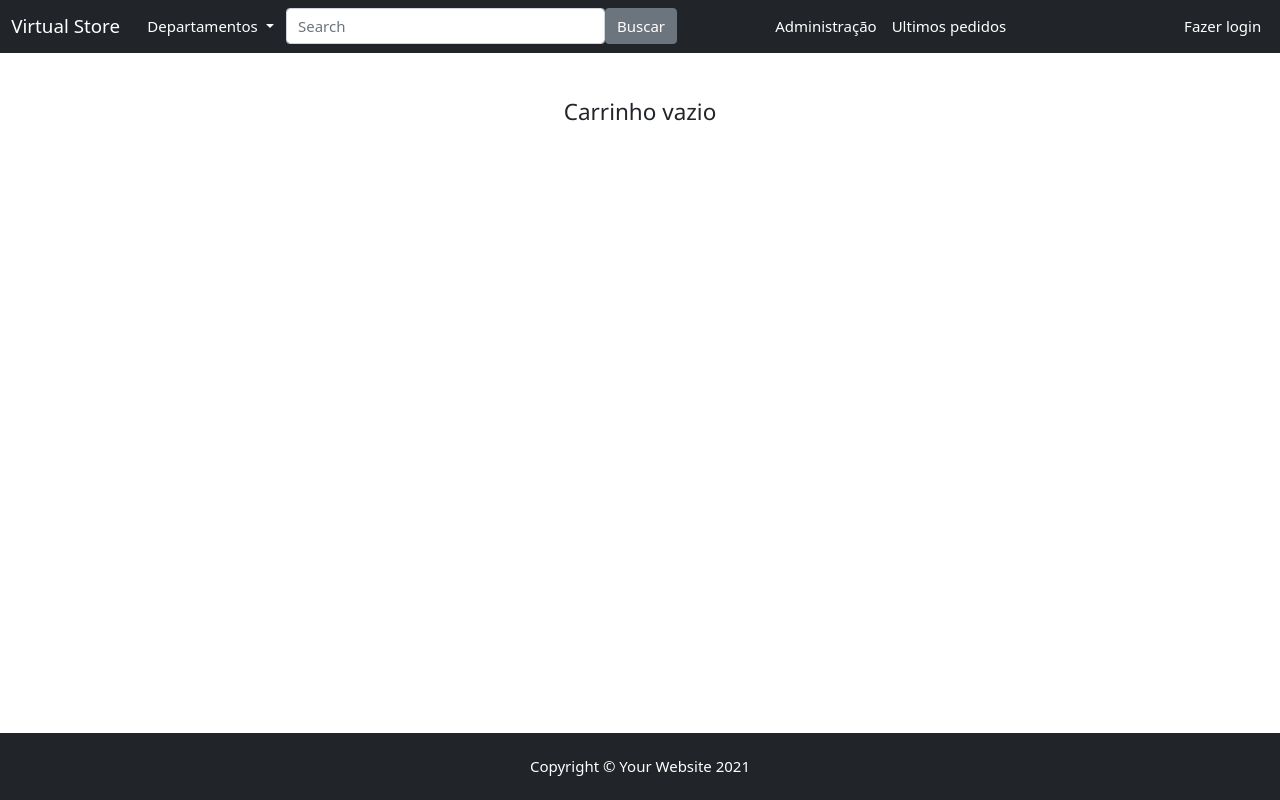
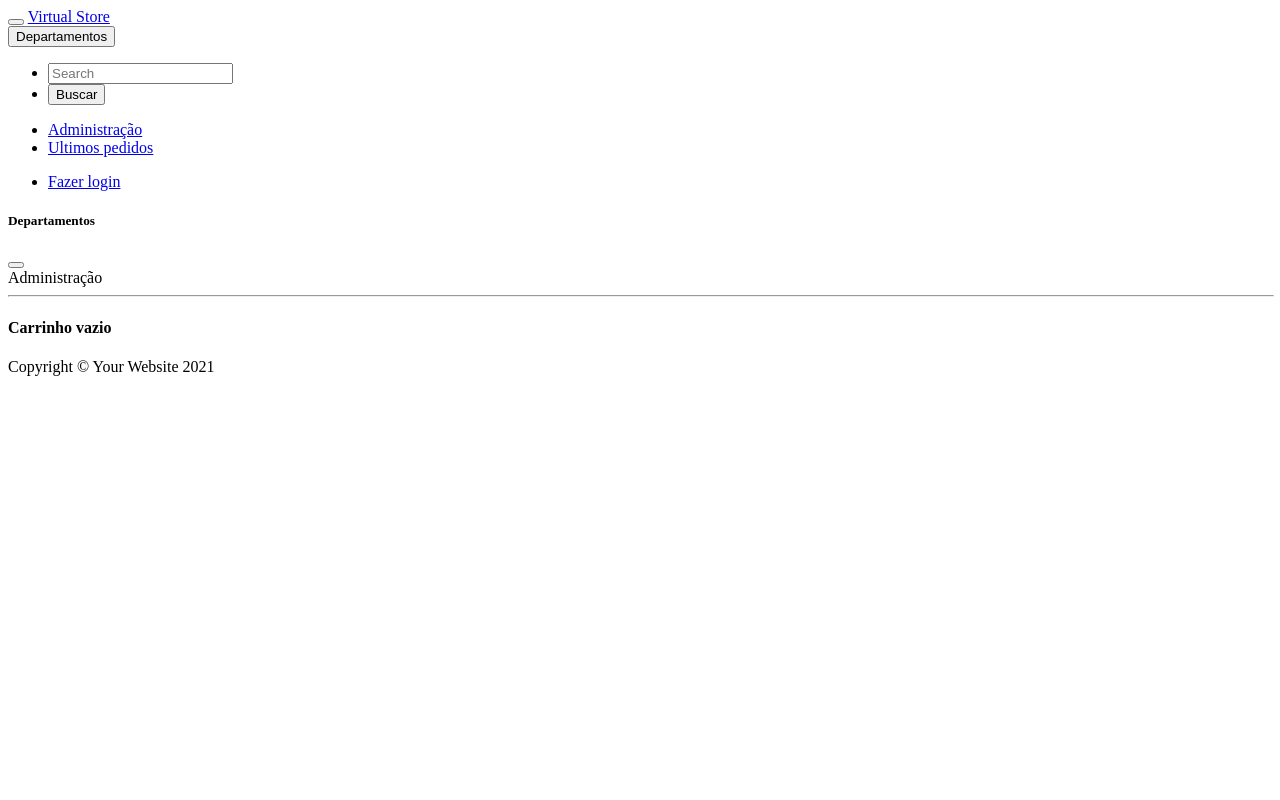
Before and after one commit to Hernandes-Silva/virtual_store, a Django app: page /cart/detail/ in a window 1280 px wide. Run offline with Django 3.2, Linux system fonts and the light colour scheme; data that the repository does not hold is empty; some libraries are stand-ins or nearby versions.

Commit message:
alterações

```diff
--- a/templates/base.html
+++ b/templates/base.html
@@ -3,51 +3,7 @@
 <!DOCTYPE html>
 <html lang="pt-br">
 
-<head>
-  <meta charset="utf-8" />
-  <meta name="viewport" content="width=device-width, initial-scale=1, shrink-to-fit=no" />
-  <meta name="description" content="" />
-  <meta name="author" content="" />
-  {% block scriptstop %}
-  {% endblock scriptstop%}
-  <!-- Bootstrap core JS-->
-  <script src="https://code.jquery.com/jquery-3.5.1.slim.min.js"></script>
-  <script src="https://cdn.jsdelivr.net/npm/bootstrap@4.6.0/dist/js/bootstrap.bundle.min.js"></script>
-  <link rel="stylesheet" href="https://www.w3schools.com/w3css/4/w3.css">
-  <link rel="stylesheet" href="https://cdnjs.cloudflare.com/ajax/libs/font-awesome/4.7.0/css/font-awesome.min.css">
 
-  <!-- Core theme JS-->
-  <script src="{% static 'js/scripts.js' %}"></script>
-  <script src="{% static 'js/bootstrap.min.js' %}"></script>
-  <title>{% block title %}{% endblock title%}</title>
-  <!-- Favicon-->
-  <link rel="icon" type="image/x-icon" href="{% static 'assets/favicon.ico' %}" />
-  <!-- Core theme CSS (includes Bootstrap)-->
-  <link href="{% static 'css/bootstrap.min.css' %}" rel="stylesheet" />
-  <style>
-    html,
-    body {
-      height: 100%;
-      margin: 0;
-      padding: 0px;
-    }
-
-    body {
-      display: flex;
-      flex-direction: column;
-    }
-
-    .rodape {
-      flex-shrink: 0;
-      padding: 30px;
-    }
-
-    .conteudo {
-      flex: 1 0 auto;
-    }
-  </style>
-
-</head>
 
 <body>
   <!-- Navigation-->
```
